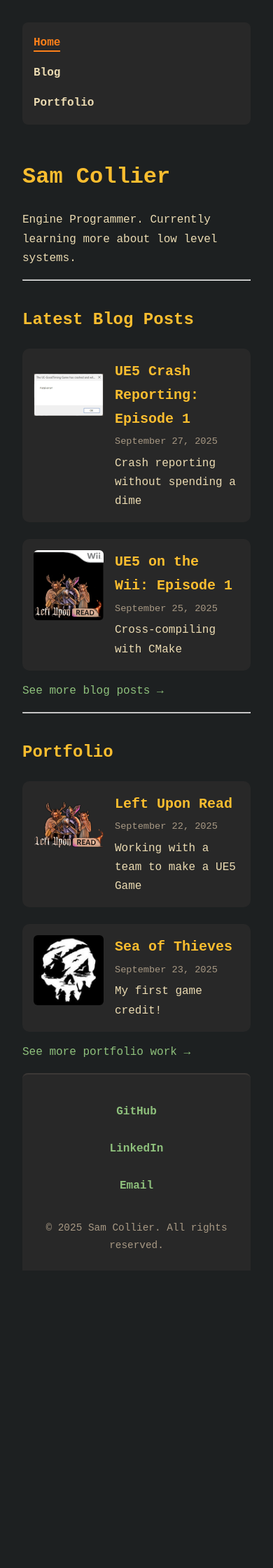
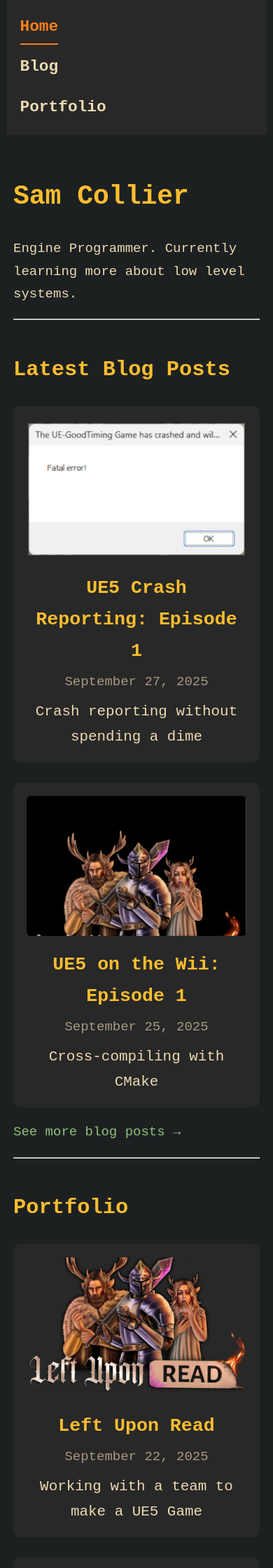
Before and after one commit to goopey7/personal-site, a Jekyll site: the page built from index.md, in a window 390 px wide. Shown: the top 2240 px of the page at 70% size. Built offline with Jekyll 4.4.1, drawn with Linux system fonts in a browser that asks for light colours; before the commit the page ends 1847 px from its top, so only the background shows below that.

Commit message:
mobile improvements

```diff
--- a/css/gruvbox.css
+++ b/css/gruvbox.css
@@ -1,97 +1,175 @@
-.highlight table td { padding: 5px; }
-.highlight table pre { margin: 0; }
+.highlight table td {
+  padding: 5px;
+}
+
+.highlight table pre {
+  margin: 0;
+  overflow-x: auto;
+  white-space: pre-wrap;
+  word-wrap: break-word;
+}
+
 .highlight, .highlight .w {
   color: #fbf1c7;
   background-color: #282828;
 }
+
+.highlight pre {
+  overflow-x: auto;
+  white-space: pre-wrap;
+  word-wrap: break-word;
+  word-break: break-word;
+  padding: 1em;
+  border-radius: 6px;
+  font-size: 0.9em;
+  line-height: 1.4;
+}
+
 .highlight .err {
   color: #fb4934;
   background-color: #282828;
   font-weight: bold;
 }
+
 .highlight .c, .highlight .ch, .highlight .cd, .highlight .cm, .highlight .cpf, .highlight .c1, .highlight .cs {
   color: #928374;
   font-style: italic;
 }
+
 .highlight .cp {
   color: #8ec07c;
 }
+
 .highlight .nt {
   color: #fb4934;
 }
+
 .highlight .o, .highlight .ow {
   color: #fbf1c7;
 }
+
 .highlight .p, .highlight .pi {
   color: #fbf1c7;
 }
+
 .highlight .gi {
   color: #b8bb26;
   background-color: #282828;
 }
+
 .highlight .gd {
   color: #fb4934;
   background-color: #282828;
 }
+
 .highlight .gh {
   color: #b8bb26;
   font-weight: bold;
 }
+
 .highlight .ge {
   font-style: italic;
 }
+
 .highlight .ges {
   font-weight: bold;
   font-style: italic;
 }
+
 .highlight .gs {
   font-weight: bold;
 }
+
 .highlight .k, .highlight .kn, .highlight .kp, .highlight .kr, .highlight .kv {
   color: #fb4934;
 }
+
 .highlight .kc {
   color: #d3869b;
 }
+
 .highlight .kt {
   color: #fabd2f;
 }
+
 .highlight .kd {
   color: #fe8019;
 }
+
 .highlight .s, .highlight .sb, .highlight .sc, .highlight .dl, .highlight .sd, .highlight .s2, .highlight .sh, .highlight .sx, .highlight .s1 {
   color: #b8bb26;
   font-style: italic;
 }
+
 .highlight .si {
   color: #b8bb26;
   font-style: italic;
 }
+
 .highlight .sr {
   color: #b8bb26;
   font-style: italic;
 }
+
 .highlight .sa {
   color: #fb4934;
 }
+
 .highlight .se {
   color: #fe8019;
 }
+
 .highlight .nn {
   color: #8ec07c;
 }
+
 .highlight .nc {
   color: #8ec07c;
 }
+
 .highlight .no {
   color: #d3869b;
 }
+
 .highlight .na {
   color: #b8bb26;
 }
+
 .highlight .m, .highlight .mb, .highlight .mf, .highlight .mh, .highlight .mi, .highlight .il, .highlight .mo, .highlight .mx {
   color: #d3869b;
 }
+
 .highlight .ss {
   color: #83a598;
 }
+
+/* Mobile-specific improvements */
+@media (max-width: 768px) {
+  .highlight pre {
+    font-size: 1em;
+    margin: 1em -0.5em;
+    padding: 1em 0.5em;
+    border-radius: 0;
+    overflow-x: auto;
+    -webkit-overflow-scrolling: touch;
+  }
+
+  .highlight table {
+    width: 100%;
+    overflow-x: auto;
+    display: block;
+    white-space: nowrap;
+  }
+
+  .highlight table td {
+    padding: 3px;
+  }
+}
+
+@media (max-width: 600px) {
+  .highlight pre {
+    font-size: 1.05em;
+    white-space: pre-wrap;
+    word-break: break-all;
+  }
+}
--- a/css/style.css
+++ b/css/style.css
@@ -8,25 +8,44 @@ body {
   max-width: 1200px;
   margin-left: auto;
   margin-right: auto;
+  font-size: 16px; /* Base font size for better mobile readability */
 }
+
 h1, h2, h3 {
   color: #fabd2f;
   margin-top: 1.5em;
 }
+
+/* Improved heading sizes for mobile */
+h1 {
+  font-size: 1.8em;
+}
+
+h2 {
+  font-size: 1.5em;
+}
+
+h3 {
+  font-size: 1.3em;
+}
+
 a {
   color: #8ec07c;
   text-decoration: none;
 }
+
 a:hover {
   color: #fb4934;
   text-decoration: underline;
 }
+
 nav {
   background: #282828;
   padding: 1em;
   border-radius: 8px;
   margin-bottom: 2em;
 }
+
 nav ul {
   list-style: none;
   display: flex;
@@ -35,28 +54,68 @@ nav ul {
   margin: 0;
   padding: 0;
 }
+
 nav a {
   color: #ebdbb2;
   font-weight: bold;
   padding-bottom: 2px;
   transition: color 0.2s, border-bottom 0.2s;
+  font-size: 1.1em; /* Slightly larger nav links */
 }
+
 nav a.active {
   color: #fe8019;
   border-bottom: 2px solid #fe8019;
 }
+
 nav a:hover {
   color: #fb4934;
 }
+
 .post {
   margin-top: 2em;
 }
+
 .post h1 {
   color: #fabd2f;
 }
+
 .post em {
   color: #d3869b;
 }
+
+/* Code block improvements for mobile */
+pre, code {
+  font-family: 'Fira Code', monospace;
+  overflow-x: auto;
+  white-space: pre-wrap;
+  word-wrap: break-word;
+  word-break: break-word;
+}
+
+pre {
+  background: #282828;
+  padding: 1em;
+  border-radius: 6px;
+  margin: 1em 0;
+  overflow-x: auto;
+  font-size: 0.9em;
+  line-height: 1.4;
+}
+
+code {
+  background: #3c3836;
+  padding: 0.2em 0.4em;
+  border-radius: 3px;
+  font-size: 0.9em;
+}
+
+/* Prevent code from breaking layout on small screens */
+pre code {
+  background: transparent;
+  padding: 0;
+}
+
 .site-footer {
   background: #282828;
   border-top: 2px solid #3c3836;
@@ -64,12 +123,15 @@ nav a:hover {
   margin-top: auto;
   border-radius: 8px 8px 0 0;
 }
+
 .footer-content {
   text-align: center;
 }
+
 .footer-links {
   margin-bottom: 1.5em;
 }
+
 .footer-links a {
   color: #8ec07c;
   margin: 0 1.5em;
@@ -79,37 +141,26 @@ nav a:hover {
   transition: color 0.2s ease;
   border-bottom: 2px solid transparent;
 }
+
 .footer-links a:hover {
   color: #fb4934;
   text-decoration: none;
   border-bottom: 2px solid #fb4934;
 }
+
 .footer-info p {
   margin: 0;
   color: #a89984;
   font-size: 0.9em;
   font-family: 'Fira Code', monospace;
 }
-@media (max-width: 600px) {
-  nav ul {
-    flex-direction: column;
-    gap: 1em;
-  }
-  .footer-links {
-    display: flex;
-    flex-direction: column;
-    gap: 0.5em;
-    align-items: center;
-  }
-  .footer-links a {
-    margin: 0;
-  }
-}
+
 .post-list {
   display: flex;
   flex-direction: column;
   gap: 1.5em;
 }
+
 .post-card {
   display: flex;
   gap: 1em;
@@ -119,10 +170,12 @@ nav a:hover {
   border-radius: 10px;
   transition: background 0.2s, transform 0.2s;
 }
+
 .post-card:hover {
   background: #3c3836;
   transform: scale(1.01);
 }
+
 .post-card img {
   width: 100px;
   height: 100px;
@@ -130,70 +183,160 @@ nav a:hover {
   border-radius: 6px;
   flex-shrink: 0;
 }
+
 .post-info {
   display: flex;
   flex-direction: column;
   justify-content: center;
 }
+
 .post-info h2 {
   margin: 0;
   font-size: 1.25em;
   color: #fabd2f;
 }
+
 .post-info .meta {
   font-size: 0.85em;
   color: #a89984;
   margin: 0.25em 0;
 }
+
 .post-info p {
   margin: 0.2em 0 0;
   color: #ebdbb2;
 }
+
 .post-grid {
   display: grid;
   grid-template-columns: repeat(auto-fit, minmax(300px, 1fr));
   gap: 1.5em;
 }
+
 .post-grid .post-card {
   flex-direction: column;
   align-items: center;
   text-align: center;
 }
+
 .post-grid .post-card img {
   width: 100%;
   height: 180px;
 }
+
 .horizontal-grid {
   display: grid;
   grid-template-columns: repeat(auto-fit, minmax(280px, 1fr));
   gap: 1.5em;
 }
+
+/* Enhanced mobile responsiveness */
+@media (max-width: 768px) {
+  body {
+    padding: 1em;
+    font-size: 18px; /* Larger base font on mobile */
+  }
+
+  h1 {
+    font-size: 2em;
+  }
+
+  h2 {
+    font-size: 1.6em;
+  }
+
+  h3 {
+    font-size: 1.4em;
+  }
+
+  nav ul {
+    flex-direction: column;
+    gap: 1em;
+  }
+
+  nav a {
+    font-size: 1.2em;
+    padding: 0.5em 0;
+  }
+
+  .post-card {
+    flex-direction: column;
+    text-align: center;
+  }
+
+  .post-card img {
+    width: 100%;
+    height: auto;
+    max-height: 200px;
+  }
+
+  .post-info h2 {
+    font-size: 1.4em;
+  }
+
+  .post-info .meta {
+    font-size: 1em;
+  }
+
+  .post-info p {
+    font-size: 1.1em;
+  }
+
+  pre {
+    font-size: 1em;
+    margin: 1em -0.5em; /* Extend to screen edges */
+    padding: 1em 0.5em;
+    border-radius: 0;
+  }
+
+  code {
+    font-size: 1em;
+  }
+
+  .footer-links {
+    display: flex;
+    flex-direction: column;
+    gap: 0.5em;
+    align-items: center;
+  }
+
+  .footer-links a {
+    margin: 0;
+    font-size: 1.1em;
+    padding: 0.7em 0;
+  }
+
+  .footer-info p {
+    font-size: 1em;
+  }
+}
+
+@media (max-width: 600px) {
+  body {
+    font-size: 19px; /* Even larger on very small screens */
+  }
+
+  .horizontal-grid {
+    grid-template-columns: 1fr;
+  }
+
+  .post-grid {
+    grid-template-columns: 1fr;
+  }
+
+  nav {
+    margin: -1em -0.5em 2em -0.5em;
+    border-radius: 0;
+  }
+
+  pre {
+    white-space: pre-wrap;
+    word-break: break-all;
+  }
+}
+
 @media (max-width: 700px) {
   .horizontal-grid {
     grid-template-columns: 1fr;
   }
 }
-.post-grid {
-  display: grid;
-  grid-template-columns: repeat(auto-fit, minmax(300px, 1fr));
-  gap: 1.5em;
-}
-.post-grid .post-card {
-  flex-direction: column;
-  align-items: center;
-  text-align: center;
-}
-.post-grid .post-card img {
-  width: 100%;
-  height: 180px;
-}
-.horizontal-grid {
-  display: grid;
-  grid-template-columns: repeat(auto-fit, minmax(280px, 1fr));
-  gap: 1.5em;
-}
-@media (max-width: 700px) {
-  .horizontal-grid {
-    grid-template-columns: 1fr;
-  }
-}
```
